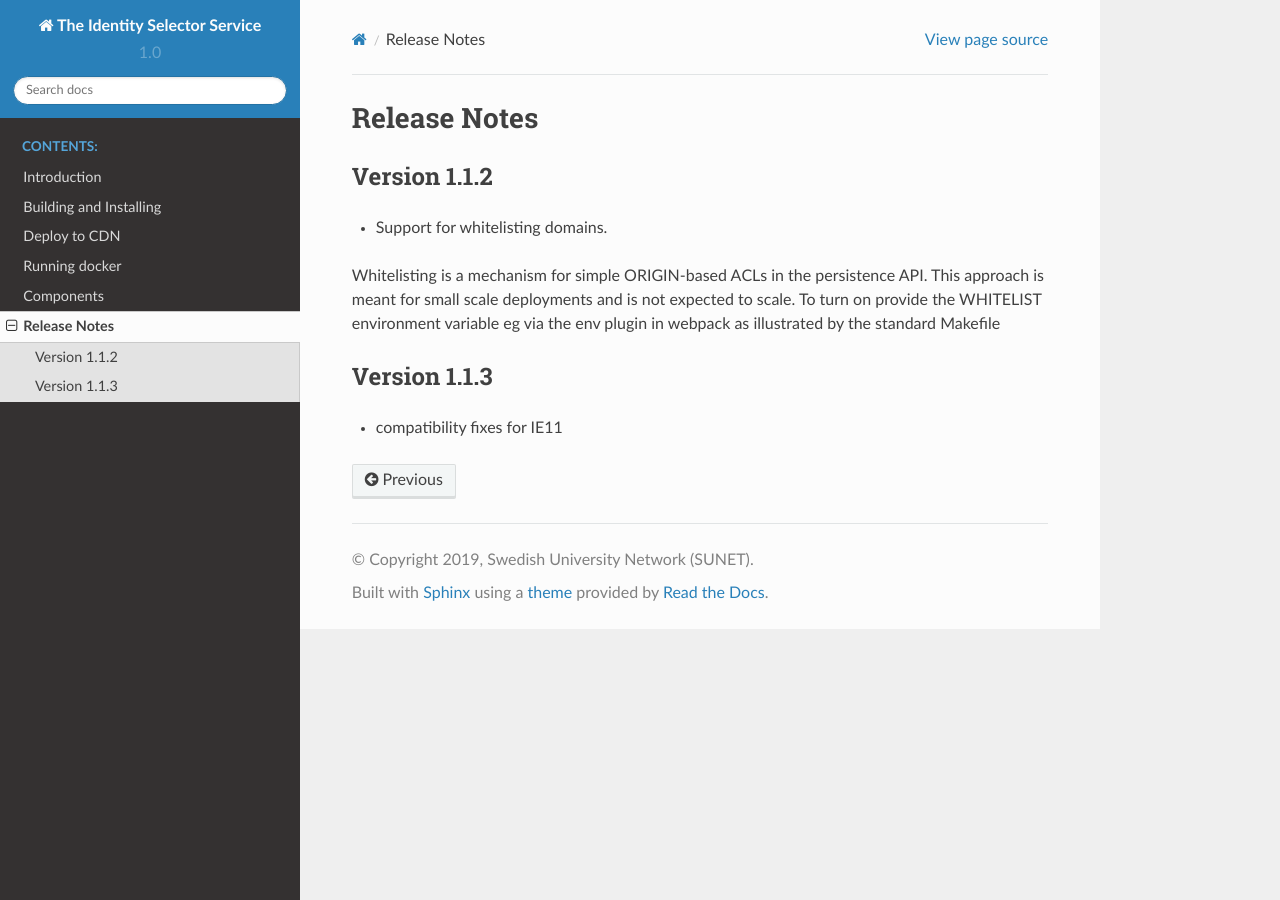
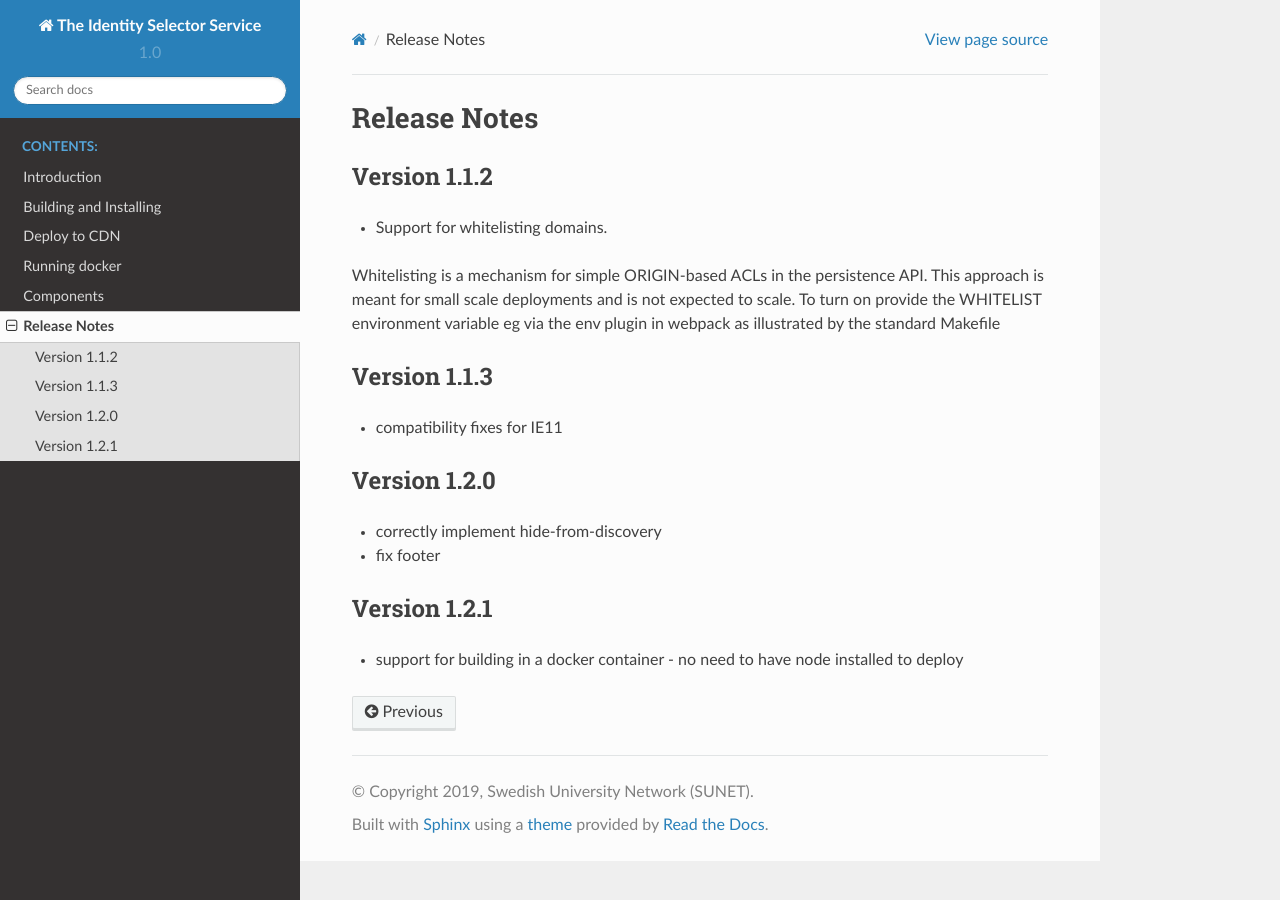
Before and after one commit to TheIdentitySelector/thiss-js, a Sphinx documentation site: the page built from docs/releasenotes.rst, in a window 1280 px wide. Built offline with Sphinx 7.4.7 and the Read the Docs theme 2.0.0, drawn with Linux system fonts in a browser that asks for light colours.

Commit message:
releases notes

```diff
--- a/docs/releasenotes.rst
+++ b/docs/releasenotes.rst
@@ -14,3 +14,15 @@ Version 1.1.3
 -------------
 
 * compatibility fixes for IE11
+
+
+Version 1.2.0
+-------------
+
+* correctly implement hide-from-discovery
+* fix footer
+
+Version 1.2.1
+-------------
+
+* support for building in a docker container - no need to have node installed to deploy
```
